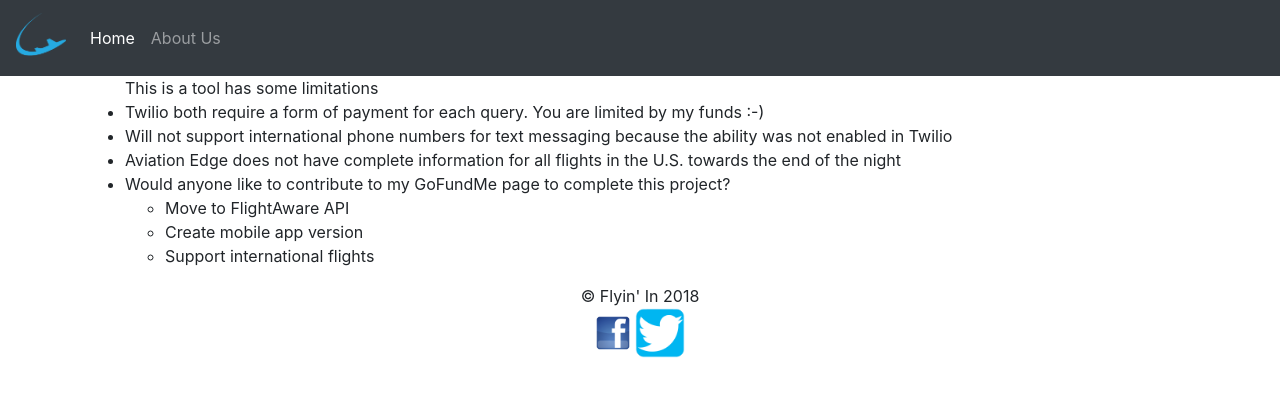
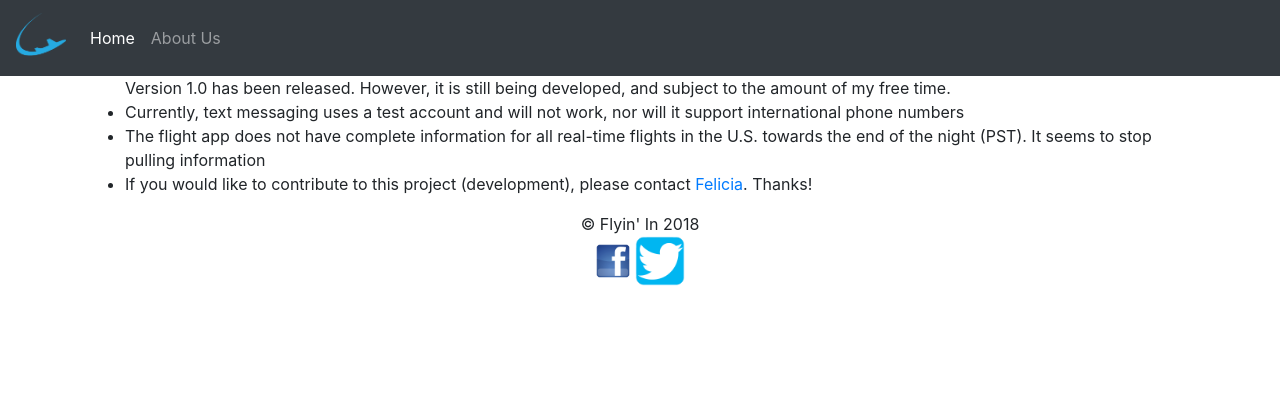
Before and after one commit to feliciahsieh/FlyinIn, a website: page aboutus.html in a window 1280 px wide. Drawn offline with nearby package versions, Linux system fonts and the light colour scheme; files that its build step writes are made by us from their sources.

Commit message:
update status of project

```diff
--- a/aboutus.html
+++ b/aboutus.html
@@ -33,16 +33,10 @@
     </nav>
 
     <div class="container">
-      <ul>This is a tool has some limitations
-        <li>Twilio both require a form of payment for each query. You are limited by my funds :-)</li>
-        <li>Will not support international phone numbers for text messaging because the ability was not enabled in Twilio</li>
-	<li>Aviation Edge does not have complete information for all flights in the U.S. towards the end of the night</li>
-	<li>Would anyone like to contribute to my GoFundMe page to complete this project?</li>
-	<ul>
-	  <li>Move to FlightAware API</li>
-	  <li>Create mobile app version</li>
-	  <li>Support international flights</li>
-	</ul>
+      <ul>Version 1.0 has been released. However, it is still being developed, and subject to the amount of my free time.
+        <li>Currently, text messaging uses a test account and will not work, nor will it support international phone numbers</li>
+	<li>The flight app does not have complete information for all real-time flights in the U.S. towards the end of the night (PST). It seems to stop pulling information</li>
+	<li>If you would like to contribute to this project (development), please contact <a href="https://twitter.com/feliciahsiehsw">Felicia</a>. Thanks!</li>
       </ul>
     </div>
     <footer class="page-footer">
```
